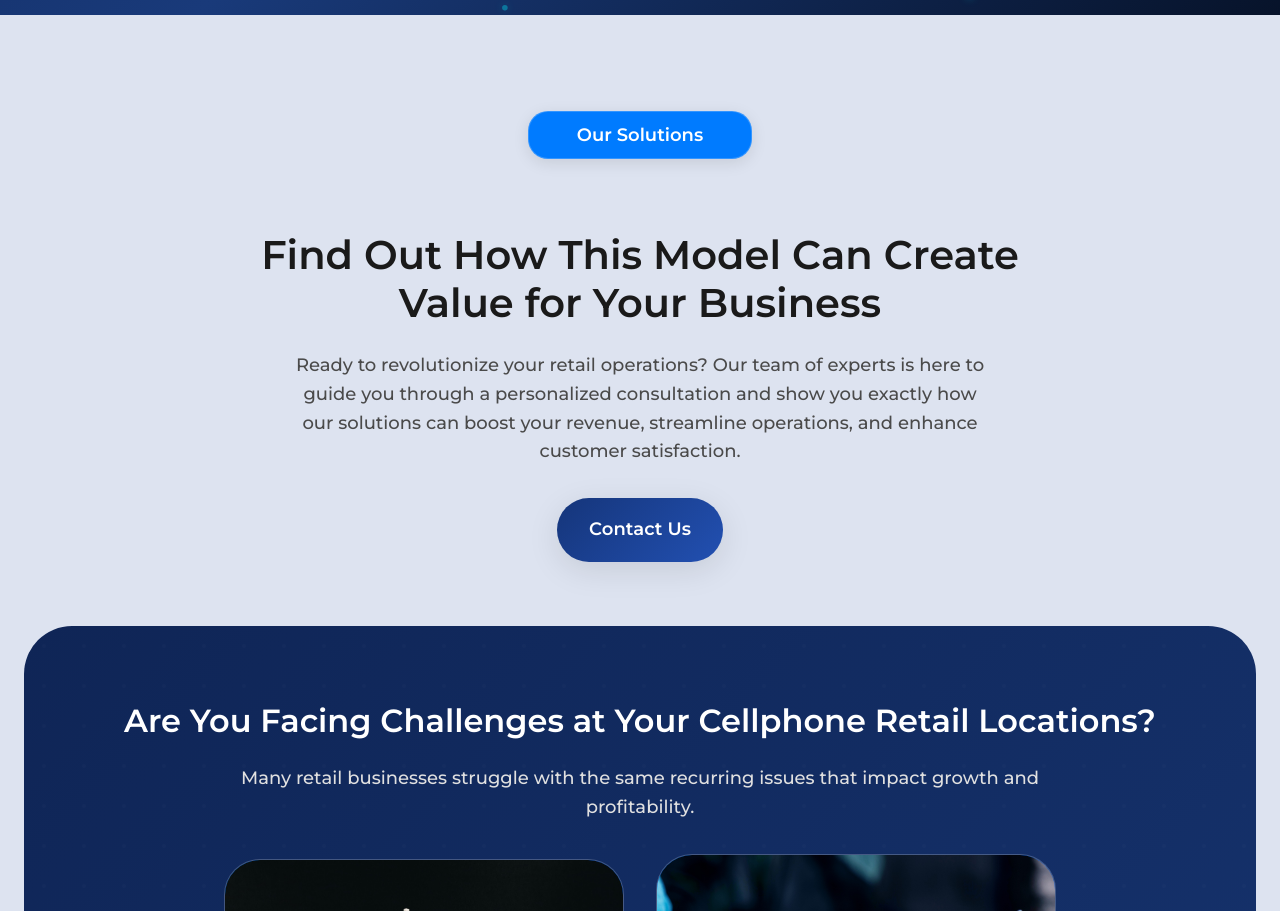
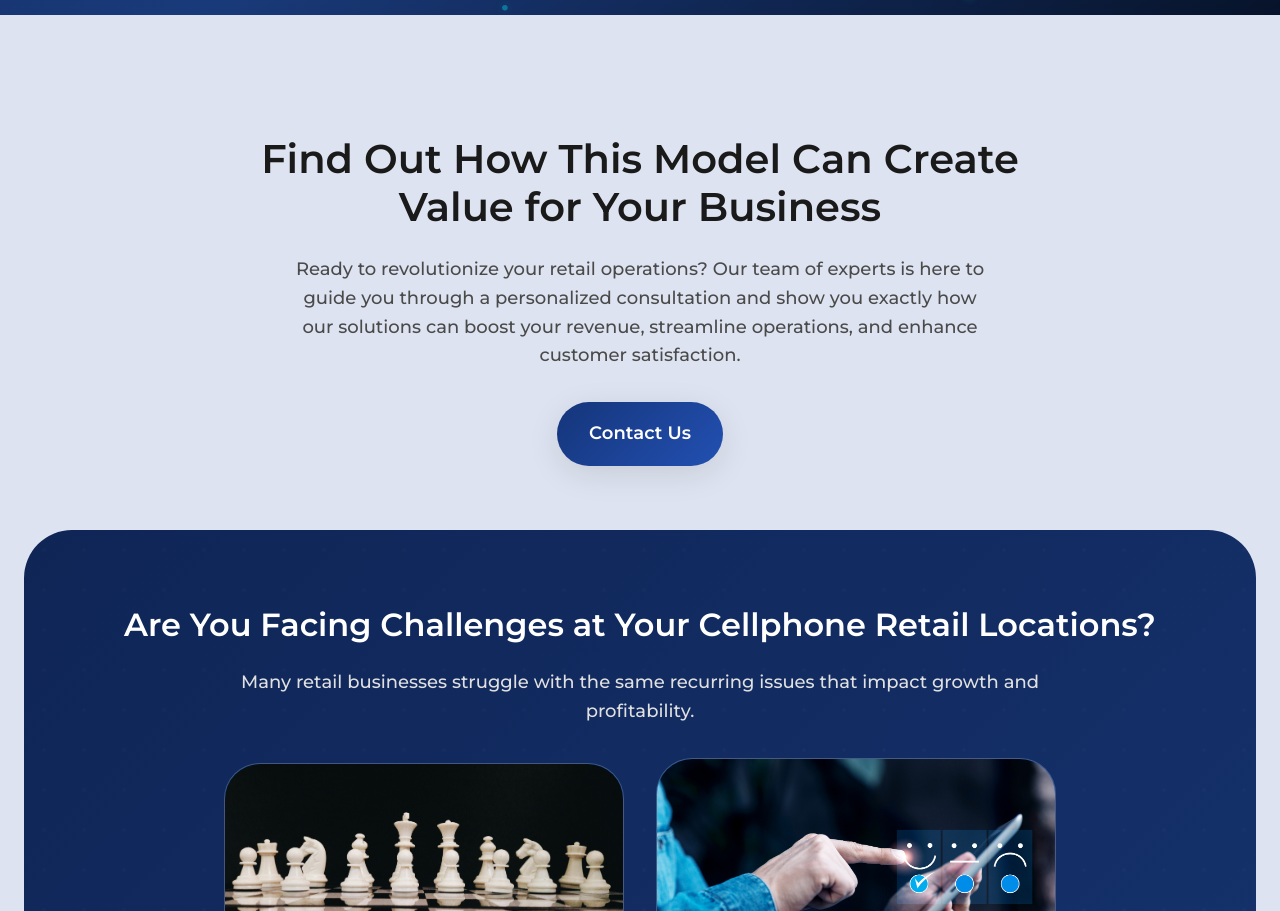
Before and after one commit to Zameerali/ZEE, a React (Vite) app: page / in a window 1280 px wide. Shown: the part 873-1784 px from the top of the page. Built offline with nearby package versions, Linux system fonts and the light colour scheme.

Commit message:
image and text updates

```diff
--- a/src/components/ServicesSection.jsx
+++ b/src/components/ServicesSection.jsx
@@ -56,7 +56,7 @@ const ServicesSection = () => {
   return (
     <Box
       sx={{
-        py: { xs: 6, sm: 8, md: 10, lg: 12 },
+        py: { xs: 4, sm: 6, md: 8, lg: 10 },
         '@media (min-height: 1200px)': { py: { xs: 4, sm: 6, md: 8 } },
         backgroundColor: 'background.default',
       }}
@@ -76,7 +76,7 @@ const ServicesSection = () => {
               '@media (min-height: 1200px)': { mb: { xs: 4, md: 6 } },
             }}
           >
-            <Chip
+            {/* <Chip
               label="Our Solutions"
               sx={{
                 mb: 4,
@@ -96,7 +96,7 @@ const ServicesSection = () => {
                 },
                 transition: 'all 0.3s ease',
               }}
-            />
+            /> */}
 
             <Typography
               variant="h1"
--- a/src/pages/About.jsx
+++ b/src/pages/About.jsx
@@ -319,7 +319,7 @@ const About = () => {
               >
                 Why Choose ZEE-KRAZE?
               </Typography>
-              <Typography
+              {/* <Typography
                 variant="body1"
                 sx={{
                   mb: 3,
@@ -332,7 +332,7 @@ const About = () => {
                 }}
               >
                 We deliver comprehensive solutions designed for your success.
-              </Typography>
+              </Typography> */}
               <Box
                 sx={{
                   display: 'flex',
```
Also changed, not shown: src/assets/Vision.png.
